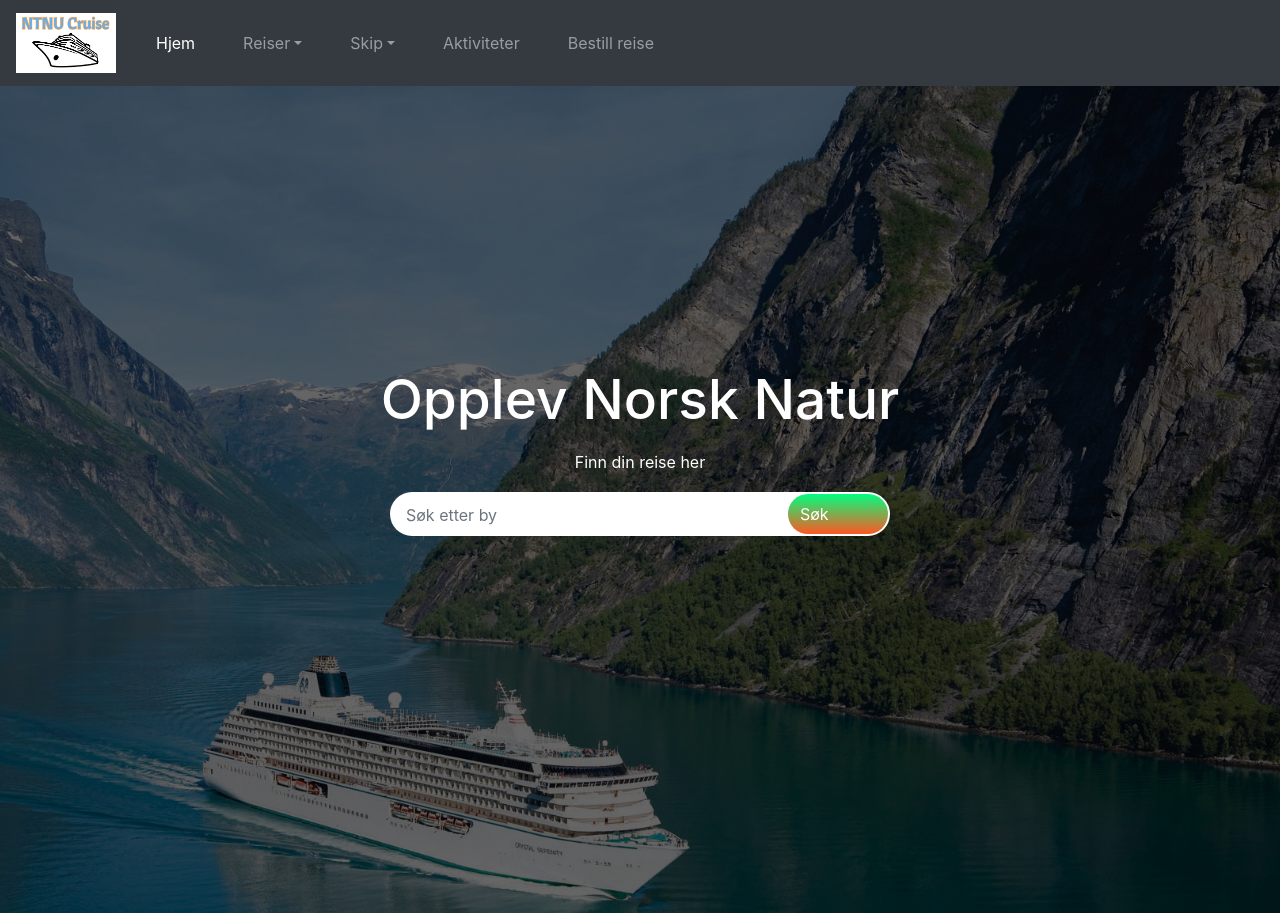
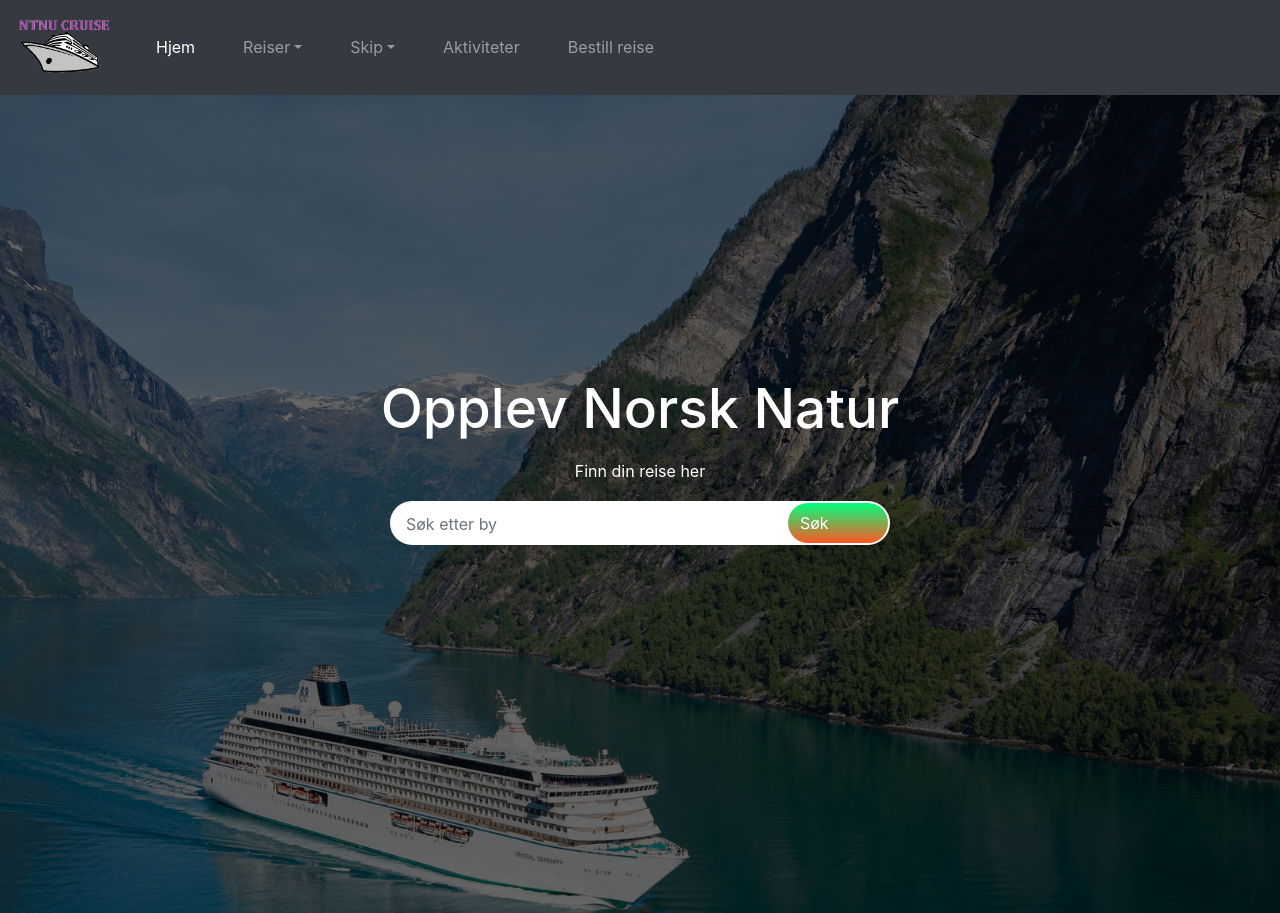
Before and after one commit to evahfr/IFUD1102-prosjekt, a plain HTML site: page Prosjekt/index.html in a window 1280 px wide. Shown: the top 913 px of the page. Drawn offline with nearby package versions, Linux system fonts and the light colour scheme.

Commit message:
Logo update

```diff
--- a/Prosjekt/index.html
+++ b/Prosjekt/index.html
@@ -15,7 +15,7 @@
     <!-- Navigasjon -->
     <nav class="navbar navbar-expand-lg navbar-dark bg-dark">
         <a class="navbar-brand" href="index.html">
-            <img alt="Logo" src="bilder/Logo1T.png">
+            <img alt="Logo" src="bilder/NewLogo2.png">
         </a>
         <button class="navbar-toggler" type="button" data-toggle="collapse" data-target="#navbarText" aria-controls="navbarText" aria-expanded="false" aria-label="Toggle navigation">
             <span class="navbar-toggler-icon"></span>
@@ -231,7 +231,7 @@
         <div class="container">
             <div class="row">
                 <div class="col-md-3">
-                    <img src="bilder/Logo1T.png" class="footer-logo">
+                    <img src="bilder/NewLogo2.png" class="footer-logo">
                     <p>Norges Beste Cruise</p>
                 </div>
                 <div class="col-md-3">
```
Also changed, not shown: Prosjekt/bilder/Logo1T.png (deleted), Prosjekt/bilder/NewLogo2.png (added).
